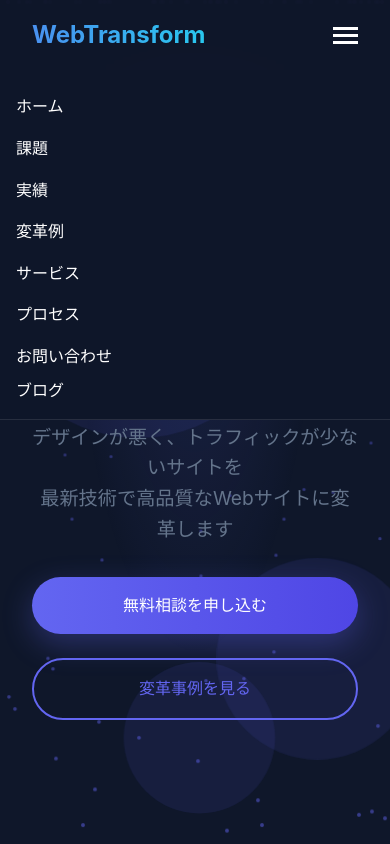
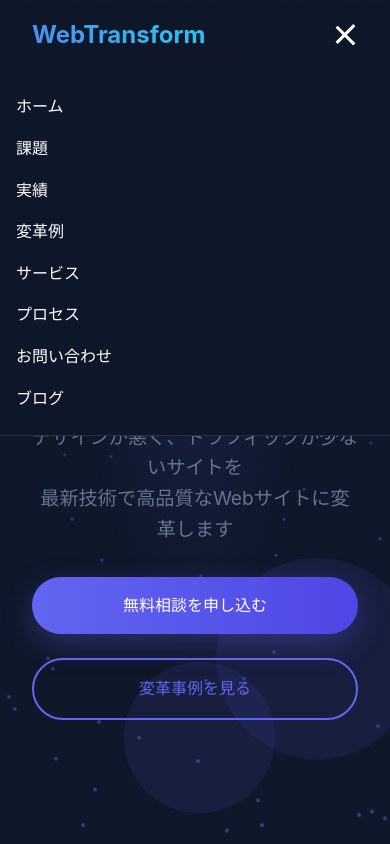
Before and after one commit to alzin/ui-ux-nipporia-lp, a Next.js app: page / in a window 390 px wide. Both pictures are taken after a click on the button 345 px from the left and 35 px from the top of the page. Shown: the top 844 px of the page. Built offline with nearby package versions, Linux system fonts and the light colour scheme.

Commit message:
improve(header): improve header component

```diff
--- a/src/components/common/sections/Header.tsx
+++ b/src/components/common/sections/Header.tsx
@@ -8,12 +8,13 @@ export default function Header() {
   return (
     <nav className="fixed top-0 w-full bg-dark/95 backdrop-blur-[20px] border-b border-white/10 z-[1000] transition-all duration-300 ease-in-out">
       <div className="max-w-[1200px] mx-auto px-8 py-4 flex justify-between items-center">
-        <Link href={'/'} className="text-[1.5rem] font-bold bg-gradient-to-r from-primary to-secondary text-transparent bg-clip-text bg-[length:200%_200%] animate-gradientShift hover:scale-110 transition-transform duration-300 ease-in-out">
+        <Link
+          href={"/"}
+          className="text-[1.5rem] font-bold bg-gradient-to-r from-primary to-secondary text-transparent bg-clip-text bg-[length:200%_200%] animate-gradientShift hover:scale-110 transition-transform duration-300 ease-in-out"
+        >
           WebTransform
         </Link>
-        <ul
-          className={`hidden md:flex gap-8 ${isMenuOpen ? "block" : "hidden"}`}
-        >
+        <ul className="hidden md:flex gap-8">
           <li>
             <Link
               href="/#home"
@@ -80,20 +81,52 @@ export default function Header() {
           </li>
         </ul>
         <div
-          className="md:hidden flex flex-col gap-1 cursor-pointer"
+          role="button"
+          aria-label="Toggle menu"
+          aria-expanded={isMenuOpen}
+          className={`md:hidden flex flex-col gap-1 cursor-pointer ${
+            isMenuOpen ? "open" : ""
+          }`}
           onClick={() => setIsMenuOpen(!isMenuOpen)}
+          tabIndex={0}
+          onKeyDown={(e) => {
+            if (e.key === "Enter" || e.key === " ") {
+              setIsMenuOpen(!isMenuOpen);
+            }
+          }}
         >
-          <span className="w-[25px] h-[3px] bg-white transition-all duration-300 ease-in-out"></span>
-          <span className="w-[25px] h-[3px] bg-white transition-all duration-300 ease-in-out"></span>
-          <span className="w-[25px] h-[3px] bg-white transition-all duration-300 ease-in-out"></span>
+          <span
+            className="w-[25px] h-[3px] bg-white transition-all duration-300 ease-in-out"
+            style={
+              isMenuOpen
+                ? { transform: "rotate(45deg) translate(5px, 5px)" }
+                : {}
+            }
+          ></span>
+          <span
+            className="w-[25px] h-[3px] bg-white transition-all duration-300 ease-in-out"
+            style={isMenuOpen ? { opacity: 0 } : {}}
+          ></span>
+          <span
+            className="w-[25px] h-[3px] bg-white transition-all duration-300 ease-in-out"
+            style={
+              isMenuOpen
+                ? { transform: "rotate(-45deg) translate(6px, -6px)" }
+                : {}
+            }
+          ></span>
         </div>
       </div>
-      {isMenuOpen && (
-        <ul className="md:hidden bg-dark/95 backdrop-blur-[20px] p-4">
+      <ul
+        className={`md:hidden bg-dark/95 backdrop-blur-[20px] p-4 transition-all duration-300 ease-in-out ${
+          isMenuOpen ? "max-h-[500px] opacity-100" : "max-h-0 opacity-0 hidden"
+        }`}
+      >
         <li>
           <Link
             href="/#home"
-              className="block py-2 text-white hover:text-primary transition-colors duration-300"
+            className="block py-2 text-white relative hover:text-primary transition-colors duration-300 after:content-[''] after:absolute after:bottom-[-5px] after:left-0 after:w-0 after:h-[2px] after:bg-primary after:transition-width after:duration-300 hover:after:w-full"
+            onClick={() => setIsMenuOpen(false)}
           >
             ホーム
           </Link>
@@ -101,7 +134,8 @@ export default function Header() {
         <li>
           <Link
             href="/#problems"
-              className="block py-2 text-white hover:text-primary transition-colors duration-300"
+            className="block py-2 text-white relative hover:text-primary transition-colors duration-300 after:content-[''] after:absolute after:bottom-[-5px] after:left-0 after:w-0 after:h-[2px] after:bg-primary after:transition-width after:duration-300 hover:after:w-full"
+            onClick={() => setIsMenuOpen(false)}
           >
             課題
           </Link>
@@ -109,7 +143,8 @@ export default function Header() {
         <li>
           <Link
             href="/#transformation"
-              className="block py-2 text-white hover:text-primary transition-colors duration-300"
+            className="block py-2 text-white relative hover:text-primary transition-colors duration-300 after:content-[''] after:absolute after:bottom-[-5px] after:left-0 after:w-0 after:h-[2px] after:bg-primary after:transition-width after:duration-300 hover:after:w-full"
+            onClick={() => setIsMenuOpen(false)}
           >
             実績
           </Link>
@@ -117,7 +152,8 @@ export default function Header() {
         <li>
           <Link
             href="/#visual-examples"
-              className="block py-2 text-white hover:text-primary transition-colors duration-300"
+            className="block py-2 text-white relative hover:text-primary transition-colors duration-300 after:content-[''] after:absolute after:bottom-[-5px] after:left-0 after:w-0 after:h-[2px] after:bg-primary after:transition-width after:duration-300 hover:after:w-full"
+            onClick={() => setIsMenuOpen(false)}
           >
             変革例
           </Link>
@@ -125,7 +161,8 @@ export default function Header() {
         <li>
           <Link
             href="/#services"
-              className="block py-2 text-white hover:text-primary transition-colors duration-300"
+            className="block py-2 text-white relative hover:text-primary transition-colors duration-300 after:content-[''] after:absolute after:bottom-[-5px] after:left-0 after:w-0 after:h-[2px] after:bg-primary after:transition-width after:duration-300 hover:after:w-full"
+            onClick={() => setIsMenuOpen(false)}
           >
             サービス
           </Link>
@@ -133,7 +170,8 @@ export default function Header() {
         <li>
           <Link
             href="/#process"
-              className="block py-2 text-white hover:text-primary transition-colors duration-300"
+            className="block py-2 text-white relative hover:text-primary transition-colors duration-300 after:content-[''] after:absolute after:bottom-[-5px] after:left-0 after:w-0 after:h-[2px] after:bg-primary after:transition-width after:duration-300 hover:after:w-full"
+            onClick={() => setIsMenuOpen(false)}
           >
             プロセス
           </Link>
@@ -141,7 +179,8 @@ export default function Header() {
         <li>
           <Link
             href="/#contact"
-              className="block py-2 text-white hover:text-primary transition-colors duration-300"
+            className="block py-2 text-white relative hover:text-primary transition-colors duration-300 after:content-[''] after:absolute after:bottom-[-5px] after:left-0 after:w-0 after:h-[2px] after:bg-primary after:transition-width after:duration-300 hover:after:w-full"
+            onClick={() => setIsMenuOpen(false)}
           >
             お問い合わせ
           </Link>
@@ -149,13 +188,13 @@ export default function Header() {
         <li>
           <Link
             href="/blogs"
-              className="text-white relative hover:text-primary transition-colors duration-300 after:content-[''] after:absolute after:bottom-[-5px] after:left-0 after:w-0 after:h-[2px] after:bg-primary after:transition-width after:duration-300 hover:after:w-full"
+            className="block py-2 text-white relative hover:text-primary transition-colors duration-300 after:content-[''] after:absolute after:bottom-[-5px] after:left-0 after:w-0 after:h-[2px] after:bg-primary after:transition-width after:duration-300 hover:after:w-full"
+            onClick={() => setIsMenuOpen(false)}
           >
             ブログ
           </Link>
         </li>
       </ul>
-      )}
     </nav>
   );
 }
```
Lines whose indentation alone changed are shown as unchanged.
